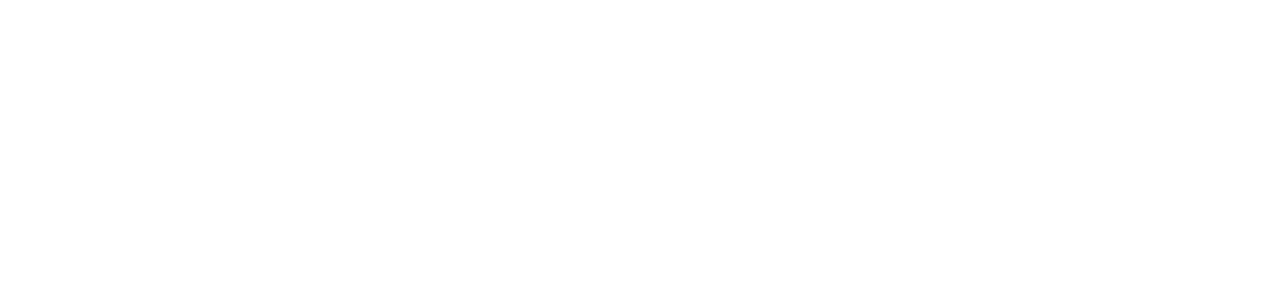
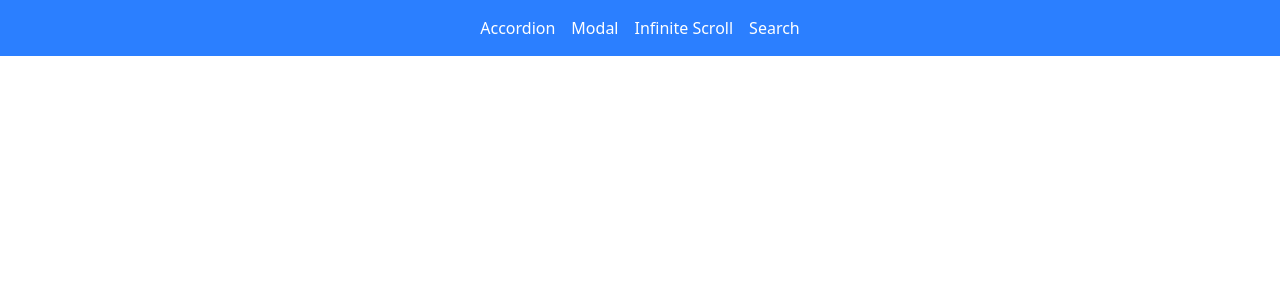
Before and after one commit to anupriya-sachan/omniful, a React (Vite) app in the folder day5/: page / in a window 1280 px wide. Shown: the top 300 px of the page. Built offline with nearby package versions, Linux system fonts and the light colour scheme.

Commit message:
Add navigation

```diff
--- a/day5/src/App.jsx
+++ b/day5/src/App.jsx
@@ -1,13 +1,31 @@
 import { Outlet } from 'react-router-dom'
+import { Link } from 'react-router-dom';
 import './App.css'
-import Search from './pages/Search'
 
 function App() {
   return (
-    <>
-    <Outlet/>
-    </>
-  )
+    <div className="min-h-screen flex flex-col justify-between">
+      <nav className="bg-blue-500 text-white p-4">
+        <ul className="flex justify-center space-x-4">
+          <li>
+            <Link to="/accordion" className="hover:text-gray-300">Accordion</Link>
+          </li>
+          <li>
+            <Link to="/modal" className="hover:text-gray-300">Modal</Link>
+          </li>
+          <li>
+            <Link to="/scroll" className="hover:text-gray-300">Infinite Scroll</Link>
+          </li>
+          <li>
+            <Link to="/search" className="hover:text-gray-300">Search</Link>
+          </li>
+        </ul>
+      </nav>
+      <main className="flex-1">
+        <Outlet />
+      </main>
+    </div>
+  );
 }
 
 export default App
```
